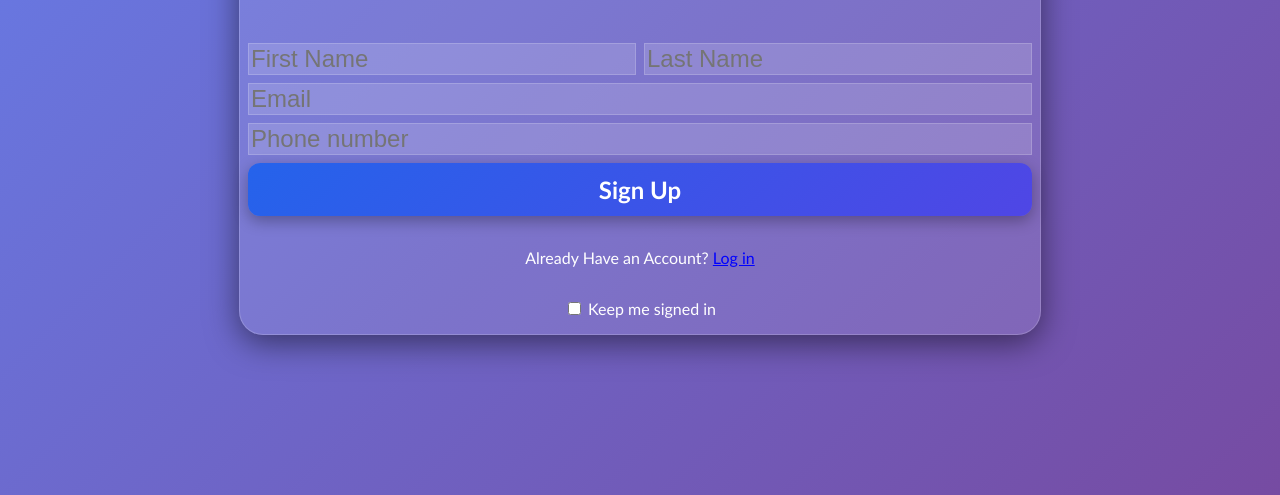
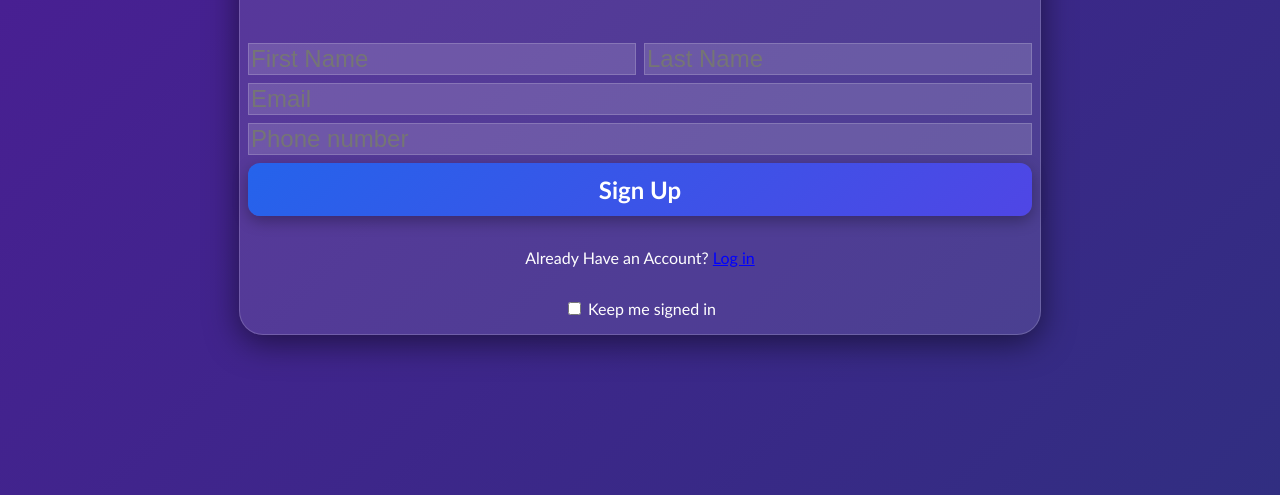
Before and after one commit to NotNate10/sign-up-form, a plain HTML site: page index.html in a window 1280 px wide. Shown: the part 305-800 px from the top of the page. Drawn offline with Linux system fonts and the light colour scheme.

Commit message:
Update index.html

```diff
--- a/index.html
+++ b/index.html
@@ -11,7 +11,7 @@
                 margin: 0;
                 justify-content: center;
                 align-items: center;
-                background: linear-gradient(135deg, #667eea, #764ba2);
+                background: linear-gradient(135deg, #4c1d95, #312e81);
                 color: white;
                 font-family: Arial;
 
```
